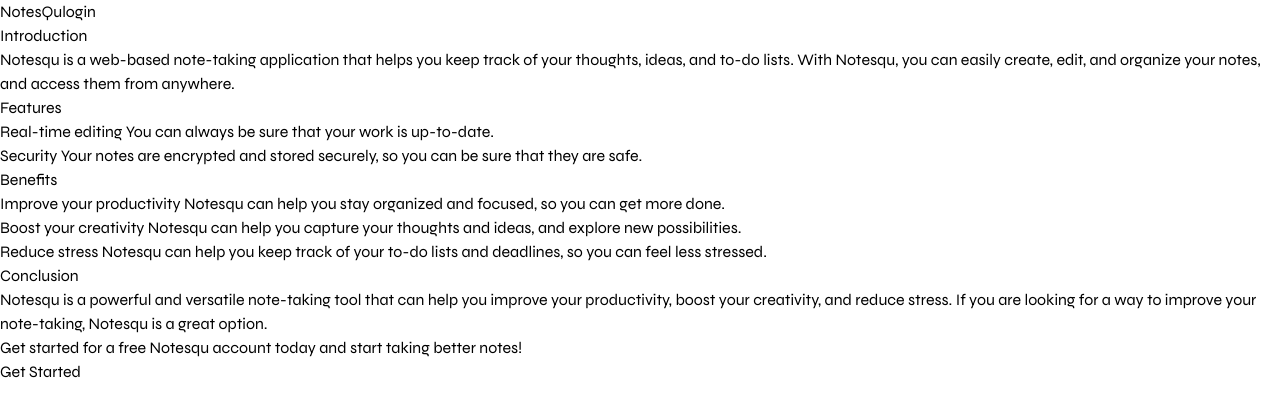
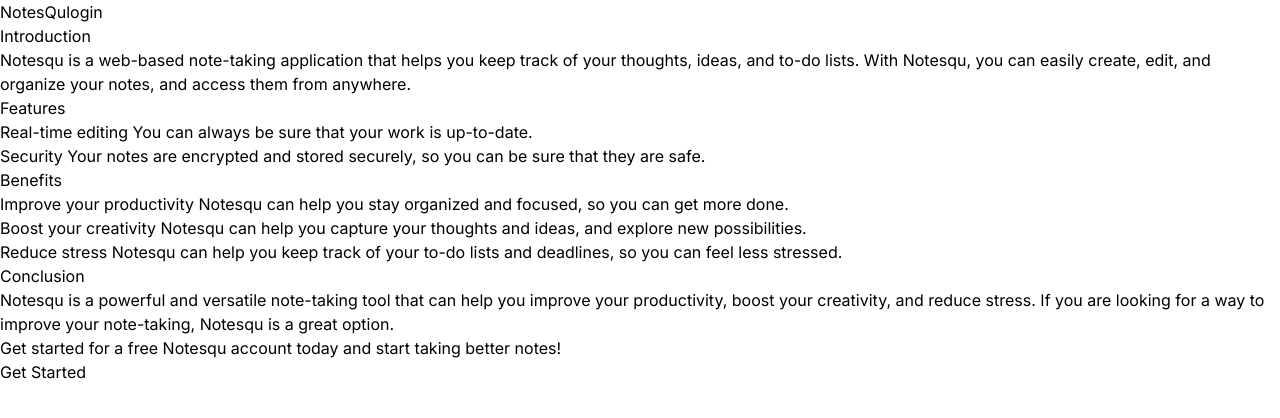
Before and after one commit to ahmdbnrsl/note-app, a React (Vite) app: page / in a window 1280 px wide. Shown: the top 418 px of the page. Built offline with nearby package versions, Linux system fonts and the light colour scheme; no server answers.

Commit message:
new commit

```diff
--- a/src/components/layouts/Result.jsx
+++ b/src/components/layouts/Result.jsx
@@ -32,7 +32,7 @@
       </div>
       <div className="mt-4 w-full p-4 bg-gray-800 max-h-40 rounded overflow-y-auto">
         <pre style={{
-          fontFamily: "arial"
+          fontFamily: '"Inter", system-ui, sans-serif'
         }} className="h-full w-full whitespace-pre-wrap text-slate-200 font-normal text-sm font-arial">{data.notes}</pre>
       </div>
       <div className="mt-4 w-full flex flex-wrap gap-4">
--- a/src/fa.css
+++ b/src/fa.css
@@ -1,2 +1,2 @@
 @import url("https://cdnjs.cloudflare.com/ajax/libs/font-awesome/6.4.2/css/all.min.css");
-@import url('https://fonts.googleapis.com/css2?family=Great+Vibes&family=Syne:wght@400..800&display=swap');
+@import url('https://fonts.googleapis.com/css2?family=Inter:wght@100..900&display=swap');
--- a/src/index.css
+++ b/src/index.css
@@ -4,6 +4,6 @@
 
 @layer base {
   html {
-    font-family: "Syne", system-ui, sans-serif;
+    font-family: "Inter", system-ui, sans-serif;
   }
 }
```
